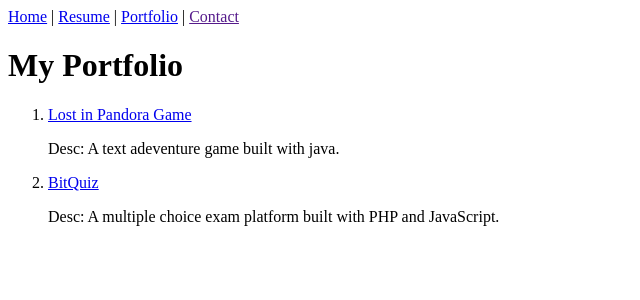
After one commit to Revodavid1/comp805, a Django app: page /portfolio in a window 1280 px wide. The commit adds this page. Shown: the top 300 px of the page, without its empty margins (0-640 px from the left). Run offline with Django 3.2, Linux system fonts and the light colour scheme.

Commit message:
added portfolio.html

```diff
--- a/django/week2/portfolio/urls.py
+++ b/django/week2/portfolio/urls.py
@@ -21,5 +21,6 @@ from . import views
 urlpatterns = [
 	path(r'', views.home, name='home'),
 	path(r'resume', views.resume, name='resume'),
+	path(r'portfolio', views.portfolio, name='portfolio'),
     path('admin/', admin.site.urls),
 ]
--- a/django/week2/portfolio/views.py
+++ b/django/week2/portfolio/views.py
@@ -9,7 +9,7 @@ def home(request):
 
 def resume(request):
 	'''
-	Renders home page
+	Renders resume page
 	'''
 	name = "Omu Oreva"
 	address = "400 Commercial Street, Manchester, NH, 03101"
@@ -19,3 +19,10 @@ def resume(request):
 	context = {'my_name':name,'my_addr':address,'my_phone':phone,"my_email":
 	email,"my_skills":skills}
 	return render(request,'resume.html',context)
+
+def portfolio(request):
+	'''
+	Renders portfolio page
+	'''
+	context = {}
+	return render(request,'portfolio.html',context)
--- a/django/week2/templates/base.html
+++ b/django/week2/templates/base.html
@@ -9,7 +9,7 @@
       <nav>
         <a href="{% url 'home' %}">Home</a> |
         <a href="{% url 'resume' %}">Resume</a> |
-        <a href="">Portfolio</a> |
+        <a href="{% url 'portfolio' %}">Portfolio</a> |
         <a href="">Contact</a>
       </nav>
 
--- /dev/null
+++ b/django/week2/templates/portfolio.html
@@ -0,0 +1,16 @@
+{% extends 'base.html' %}
+<!DOCTYPE html>
+{% load static %}
+{% block content %}
+	<h1>My Portfolio</h1>
+	<ol>
+		<li>
+			<a href="https://github.com/Revodavid1/comp830project">Lost in Pandora Game</a>
+			<p>Desc: A text adeventure game built with java.</p>
+		</li>
+		<li>
+			<a href="https://github.com/Revodavid1/bitquiz">BitQuiz</a>
+			<p>Desc: A multiple choice exam platform built with PHP and JavaScript.</p>
+		</li>
+	</ol>
+{% endblock %}
```
